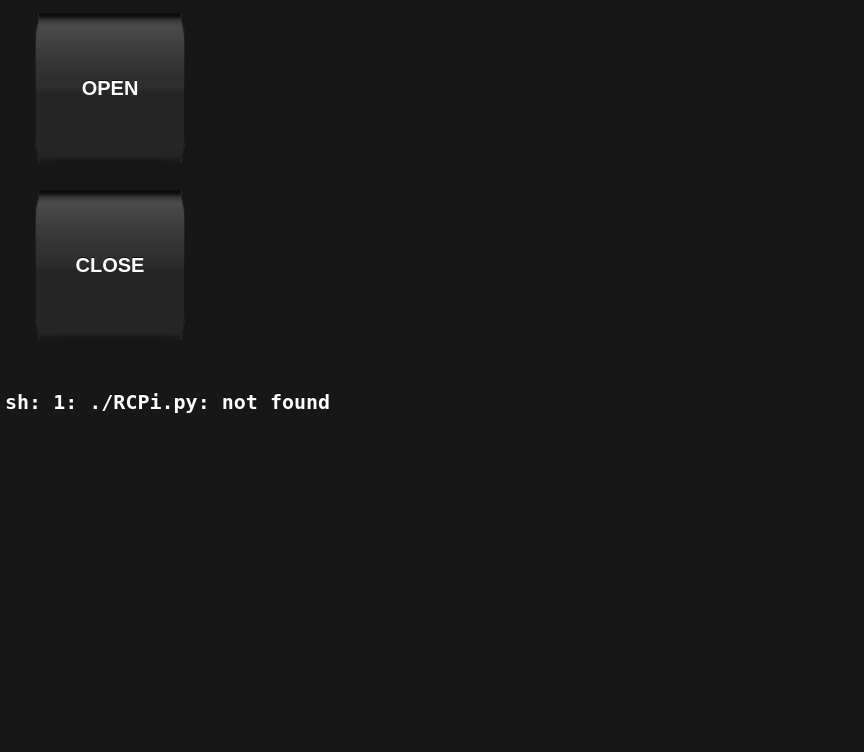
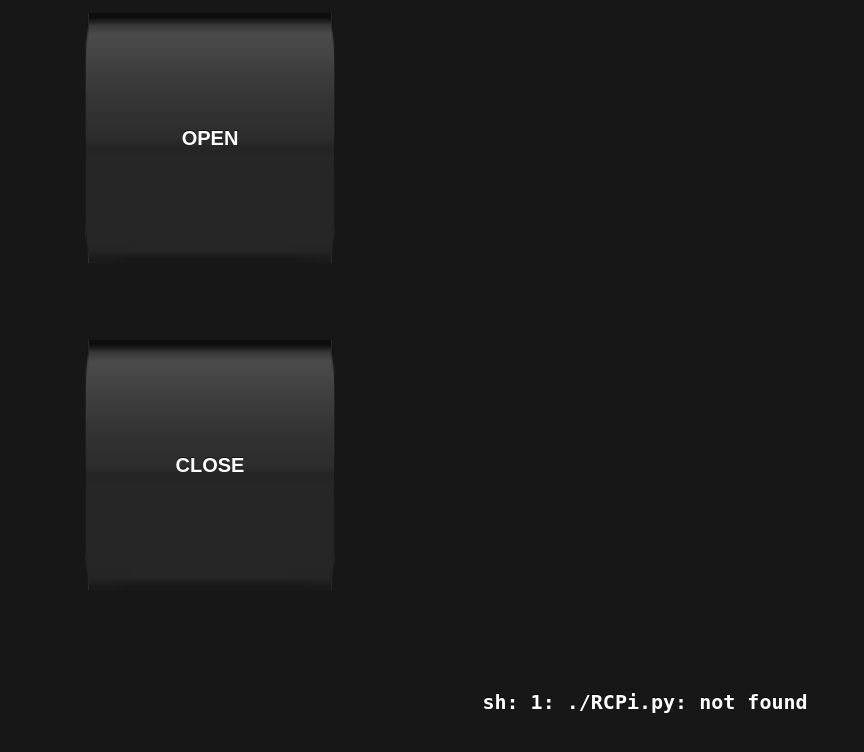
Before and after one commit to feranick/RCPi, a PHP site: page / in a window 1280 px wide. Shown: the top 752 px of the page, without its empty margins (0-864 px from the left). Run offline with PHP 8.4, Linux system fonts and the light colour scheme; data that the repository does not hold is empty.

Commit message:
Updated css

```diff
--- a/WebServer/rcpi.css
+++ b/WebServer/rcpi.css
@@ -19,10 +19,11 @@
  font-weight: bold;
  color: #FFFFFF;
  text-shadow: rgba(0, 0, 0, 0.6) 0px -1px 0;
- margin: 30px;
+ margin: 80px;
  margin-top: -3px;
- height: 150px;
- width: 150px;
+ height: 250px;
+ width: 250px;
+ position: center;
  text-align: center;
  border-width: 0px 4px;
  background: transparent none repeat scroll 0 0;
@@ -38,9 +39,9 @@
 txt{
     position: center;
     font-size: 20px;
-    margin-top: 100px;
+    margin-top: 50 px;
     height:30px;
-    text-align: left;
+    text-align: center;
     margin: 20px;
 }
 .hidden{display: none;}
```
